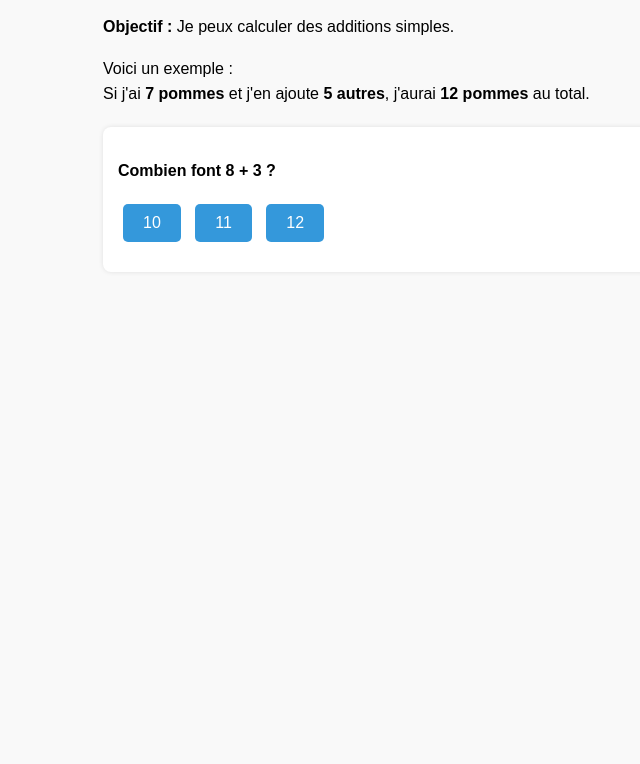
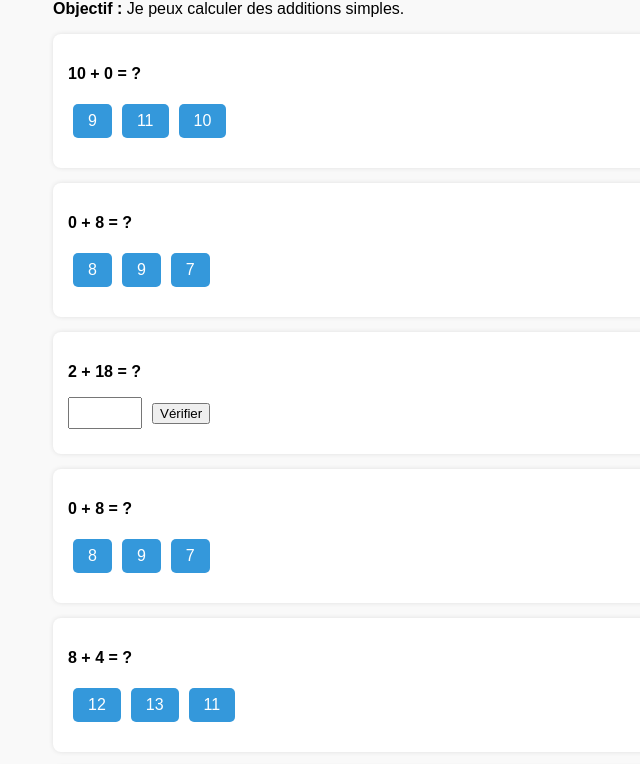
Before and after one commit to carlos-pinango/edu-maths-quebec, a plain HTML site: page primaire/1re/additions-jusqua-20.html in a window 1280 px wide. Shown: the part 100-864 px from the top of the page, without its empty margins (237-877 px from the left). Before the commit the page ends 800 px from the top, so only its background shows below. Drawn offline with Linux system fonts and the light colour scheme.

Commit message:
Update additions-jusqua-20.html

```diff
--- a/primaire/1re/additions-jusqua-20.html
+++ b/primaire/1re/additions-jusqua-20.html
@@ -4,41 +4,75 @@
   <meta charset="UTF-8">
   <title>Additions jusqu'à 20</title>
   <style>
-    body { font-family: sans-serif; max-width: 600px; margin: auto; padding: 20px; line-height: 1.6; background: #f9f9f9; }
+    body { font-family: sans-serif; max-width: 700px; margin: auto; padding: 20px; background: #f9f9f9; }
     h1 { color: #2c3e50; }
-    .question { margin: 20px 0; padding: 15px; background: #fff; border-radius: 8px; box-shadow: 0 0 5px rgba(0,0,0,0.1); }
-    .choices button { margin: 5px; padding: 10px 20px; font-size: 16px; border-radius: 5px; border: none; background: #3498db; color: white; cursor: pointer; }
+    .exercise { background: #fff; padding: 15px; margin: 15px 0; border-radius: 8px; box-shadow: 0 0 5px rgba(0,0,0,0.1); }
+    .feedback { margin-top: 10px; font-weight: bold; }
+    .choices button { margin: 5px; padding: 8px 15px; font-size: 16px; border-radius: 5px; border: none; background: #3498db; color: white; cursor: pointer; }
     .choices button:hover { background: #2980b9; }
-    .feedback { margin-top: 10px; font-weight: bold; }
+    input[type="number"] { width: 60px; padding: 5px; font-size: 16px; margin-right: 10px; }
   </style>
 </head>
 <body>
   <h1>Additions jusqu'à 20</h1>
   <p><strong>Objectif :</strong> Je peux calculer des additions simples.</p>
-  <p>Voici un exemple : <br>
-  Si j'ai <strong>7 pommes</strong> et j'en ajoute <strong>5 autres</strong>, j'aurai <strong>12 pommes</strong> au total.</p>
-
-  <div class="question">
-    <p><strong>Combien font 8 + 3 ?</strong></p>
-    <div class="choices">
-      <button onclick="verifier(10)">10</button>
-      <button onclick="verifier(11)">11</button>
-      <button onclick="verifier(12)">12</button>
-    </div>
-    <div class="feedback" id="feedback"></div>
-  </div>
+  <div id="exercises"></div>
 
   <script>
-    function verifier(reponse) {
-      const feedback = document.getElementById("feedback");
-      if (reponse === 11) {
-        feedback.textContent = "Bravo ! C'est la bonne réponse.";
-        feedback.style.color = "green";
-      } else {
-        feedback.textContent = "Essaie encore !";
-        feedback.style.color = "red";
+    function genererExercices(nb) {
+      const conteneur = document.getElementById("exercises");
+      for (let i = 0; i < nb; i++) {
+        const a = Math.floor(Math.random() * 11);
+        const b = Math.floor(Math.random() * (20 - a + 1));
+        const somme = a + b;
+
+        const div = document.createElement("div");
+        div.className = "exercise";
+
+        const type = Math.random() < 0.5 ? 'choix' : 'saisie';
+        if (type === 'choix') {
+          const faux1 = somme + 1;
+          const faux2 = somme - 1 >= 0 ? somme - 1 : somme + 2;
+          const options = [somme, faux1, faux2].sort(() => 0.5 - Math.random());
+          div.innerHTML = `<p><strong>${a} + ${b} = ?</strong></p>`;
+          const btns = document.createElement("div");
+          btns.className = "choices";
+          options.forEach(opt => {
+            const btn = document.createElement("button");
+            btn.textContent = opt;
+            btn.onclick = () => {
+              feedback.textContent = opt == somme ? "Bravo !" : "Essaie encore !";
+              feedback.style.color = opt == somme ? "green" : "red";
+            };
+            btns.appendChild(btn);
+          });
+          const feedback = document.createElement("div");
+          feedback.className = "feedback";
+          div.appendChild(btns);
+          div.appendChild(feedback);
+        } else {
+          div.innerHTML = `<p><strong>${a} + ${b} = ?</strong></p>`;
+          const input = document.createElement("input");
+          input.type = "number";
+          const bouton = document.createElement("button");
+          bouton.textContent = "Vérifier";
+          const feedback = document.createElement("div");
+          feedback.className = "feedback";
+          bouton.onclick = () => {
+            const val = parseInt(input.value);
+            feedback.textContent = val === somme ? "Bravo !" : "Essaie encore !";
+            feedback.style.color = val === somme ? "green" : "red";
+          };
+          div.appendChild(input);
+          div.appendChild(bouton);
+          div.appendChild(feedback);
+        }
+
+        conteneur.appendChild(div);
       }
     }
+
+    genererExercices(10);
   </script>
 </body>
 </html>
```
